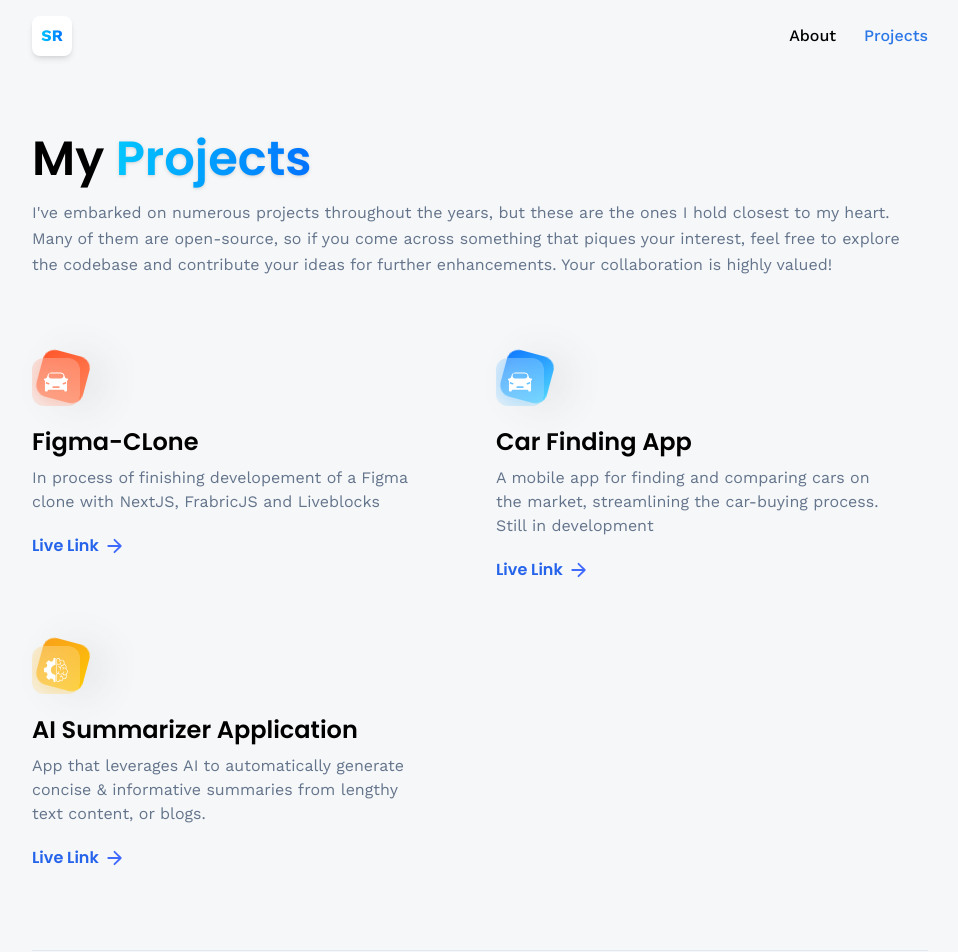
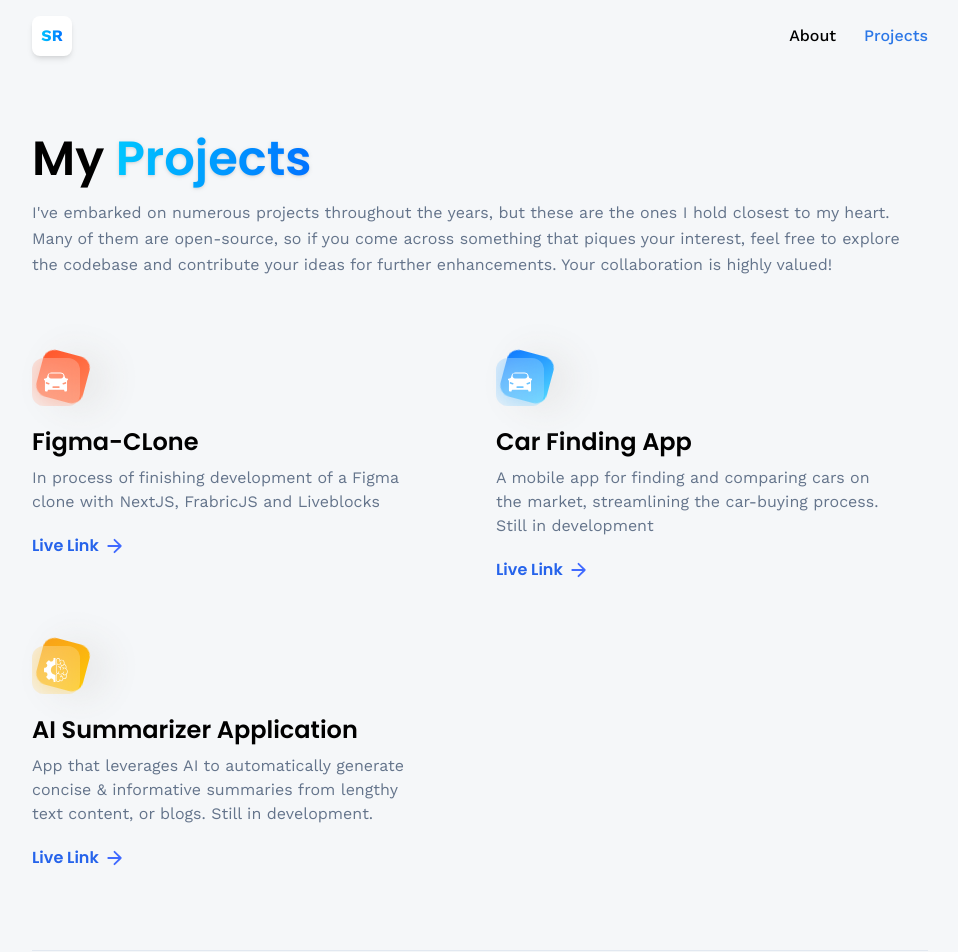
Before and after one commit to reuterShawn/threejs-porfolio, a React (Vite) app: page /projects in a window 1280 px wide. Shown: the top 952 px of the page, without its empty margins (160-1118 px from the left). Built offline with nearby package versions, Linux system fonts and the light colour scheme; no server answers.

Commit message:
Fix typos

```diff
--- a/src/constants/index.js
+++ b/src/constants/index.js
@@ -119,7 +119,7 @@
     theme: "btn-back-red",
     name: "Figma-CLone",
     description:
-      "In process of finishing developement of a Figma clone with NextJS, FrabricJS and Liveblocks",
+      "In process of finishing development of a Figma clone with NextJS, FrabricJS and Liveblocks",
     link: "https://github.com/reuterShawn",
   },
   {
@@ -135,7 +135,7 @@
     theme: "btn-back-yellow",
     name: "AI Summarizer Application",
     description:
-      "App that leverages AI to automatically generate concise & informative summaries from lengthy text content, or blogs.",
+      "App that leverages AI to automatically generate concise & informative summaries from lengthy text content, or blogs. Still in development.",
     link: "https://github.com/reuterShawn/ai-summarizer",
   },
 ];
```
